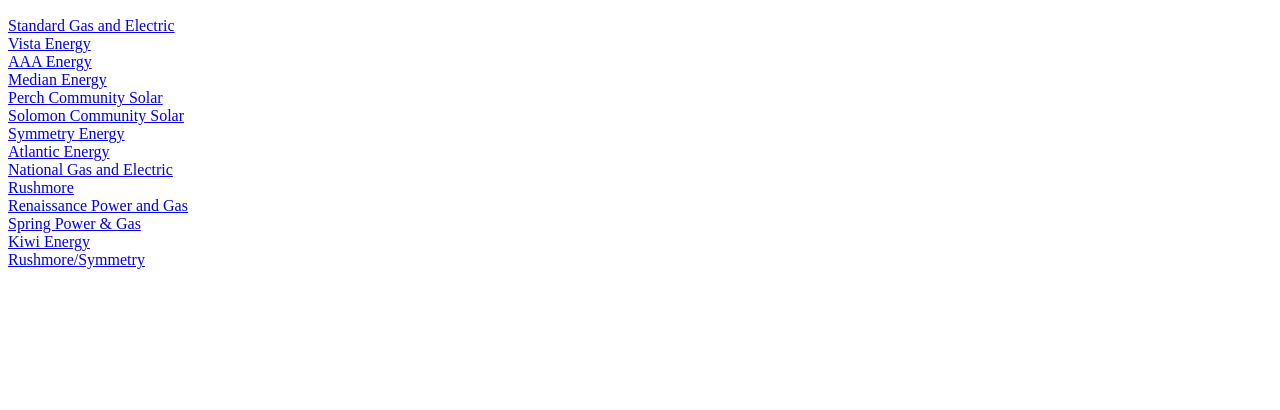
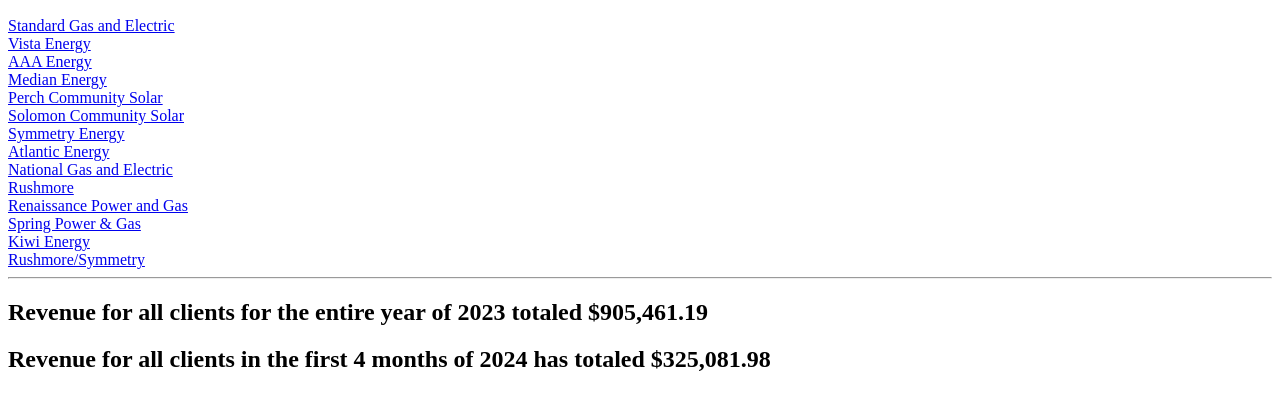
Before and after one commit to dary132/tpvfocusrevenue, a plain HTML site: page index.html in a window 1280 px wide. Shown: the part 110-520 px from the top of the page. Drawn offline with Linux system fonts and the light colour scheme.

Commit message:
Update index.html

```diff
--- a/index.html
+++ b/index.html
@@ -35,5 +35,9 @@
     <a href="./ClientLinks/KiwiEnergy.html">Kiwi Energy</a>
     <br>
     <a href="./ClientLinks/RushmoreSymmetry.html">Rushmore/Symmetry</a>
+    <br>
+    <hr />
+    <h2>Revenue for all clients for the entire year of 2023 totaled $905,461.19</h2>
+    <h2>Revenue for all clients in the first 4 months of 2024 has totaled $325,081.98</h2>
 </body>
 </html>
```
